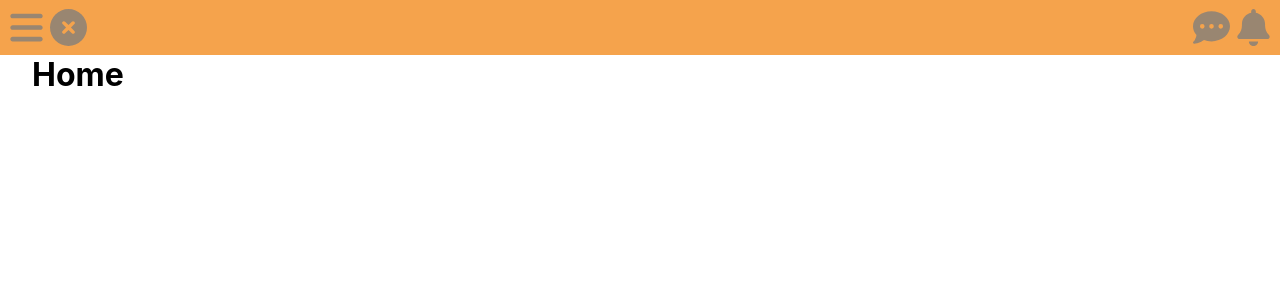
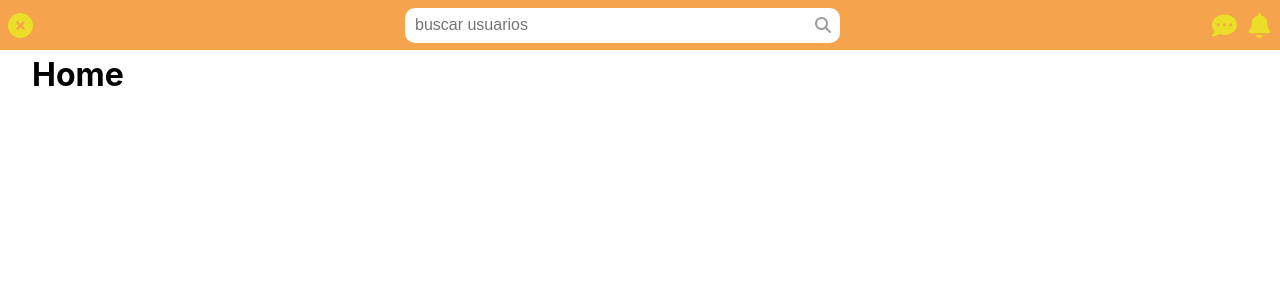
Before and after one commit to PochiTama-dev/Spartan, a Next.js app: page / in a window 1280 px wide. Shown: the top 300 px of the page. Built offline with nearby package versions, Linux system fonts and the light colour scheme.

Commit message:
maqueté el header en version tablet y escritorio

```diff
--- /dev/null
+++ b/components/Navbar/IconButtonHeader.jsx
@@ -0,0 +1,14 @@
+import { FontAwesomeIcon } from "@fortawesome/react-fontawesome"
+import Link from "next/link"
+
+export const IconButtonHeader = ({ icon, navigateTo }) => {
+
+  return (
+    <Link href={ navigateTo }>
+        <FontAwesomeIcon
+            className={`header-icon ${icon.iconName}-icon`}
+            icon={ icon }
+        />
+    </Link>
+  )
+}
--- a/components/Navbar/NavBar.jsx
+++ b/components/Navbar/NavBar.jsx
@@ -1,24 +1,22 @@
-import { FontAwesomeIcon } from "@fortawesome/react-fontawesome"
 import { faTimesCircle, faBars, faCommentDots, faBell } from '@fortawesome/free-solid-svg-icons'
-import Link from "next/link"
+import { SearchBar } from "./SearchBar"
+import { IconButtonHeader } from "./IconButtonHeader"
 
 export const NavBar = () => {
   return (
     <header className="header-container">
       <div>
-        <Link href='/'>
-          <FontAwesomeIcon className="logo-icon" icon={faBars} />
-        </Link>
-        <Link href="/s">
-          <FontAwesomeIcon className="logo-icon" icon={faTimesCircle}  />
-        </Link>
+        <IconButtonHeader icon={ faBars } navigateTo="/s"/>
+
+        <IconButtonHeader icon={ faTimesCircle } navigateTo="/"/>
       </div>
 
+      <SearchBar/>
+
       <div>
-        <Link href="/sljs">
-          <FontAwesomeIcon className="logo-icon" icon={faCommentDots} />
-        </Link>
-        <FontAwesomeIcon className="logo-icon" icon={faBell} />
+        <IconButtonHeader icon={ faCommentDots } navigateTo="/s"/>
+
+        <IconButtonHeader icon={ faBell } navigateTo="/s"/>
       </div>
     </header>
   )
--- /dev/null
+++ b/components/Navbar/SearchBar.jsx
@@ -0,0 +1,27 @@
+import { FontAwesomeIcon } from "@fortawesome/react-fontawesome";
+import { faSearch } from "@fortawesome/free-solid-svg-icons";
+
+export const SearchBar = () => {
+
+  const handleSubmit = (e) => {
+    e.preventDefault();
+  };
+
+  return (
+    <form className="search-container">
+      <input
+        className="search-field"
+        type="text"
+        name="search"
+        placeholder="buscar usuarios"
+      />
+      <button
+        className="search-button"
+        type="submit"
+        onClick={ handleSubmit }
+      >
+        <FontAwesomeIcon className="search-icon" icon={faSearch} />
+      </button>
+    </form>
+  );
+};
--- a/styles/navbar.css
+++ b/styles/navbar.css
@@ -2,7 +2,7 @@
     position: fixed;
     top: 0;
     background-color: #f5a34c;
-    height: 55px;
+    height: 45px;
     width: 100%;
     display: flex;
     justify-content: space-between;
@@ -20,8 +20,81 @@
     gap: 5px;
 }
 
-.logo-icon {
-    height: 37px;
-    width: 37px;
-    color: rgba(126, 126, 126, 0.759);
+.header-icon {
+    height: 30px;
+    width: 30px;
+    color: #ebde29;
 }
+
+.search-container {
+    display: none;
+}
+
+@media screen and (min-width: 480px) {
+    .header-container {
+        height: 50px;
+    }
+
+    .header-icon {
+        height: 25px;
+        width: 25px;
+    }
+
+    .search-container {
+        display: flex;
+        align-items: center;
+    }
+
+    .search-field {
+        border-style: none;
+        color: rgba(126, 126, 126, 0.759);
+        font-size: 16px;
+        height: 35px;
+        padding: 0 10px;
+        width: 250px;
+        border-top-left-radius: 10px;
+        border-bottom-left-radius: 10px;
+    }
+
+    .search-field:focus {
+        outline: none;
+    }
+
+    .search-button {
+        height: 35px;
+        width: 35px;
+        border-style: none;
+        background-color: white;
+        color: rgba(126, 126, 126, 0.759);
+        font-size: 16px;
+        border-top-right-radius: 10px;
+        border-bottom-right-radius: 10px;
+        display: flex;
+        align-items: center;
+        justify-content: center;
+    }
+
+    .search-icon {
+        height: 16px;
+        width: 16px;
+    }
+}
+
+@media screen and (min-width: 900px) {
+    .header-icon:hover,
+    .search-icon:hover {
+        cursor: pointer;
+    }
+
+    .header-container div {
+        gap: 10px;
+    }
+
+    .search-field {
+        width: 400px;
+    }
+
+    .bars-icon {
+        display: none;
+    }
+}
```
